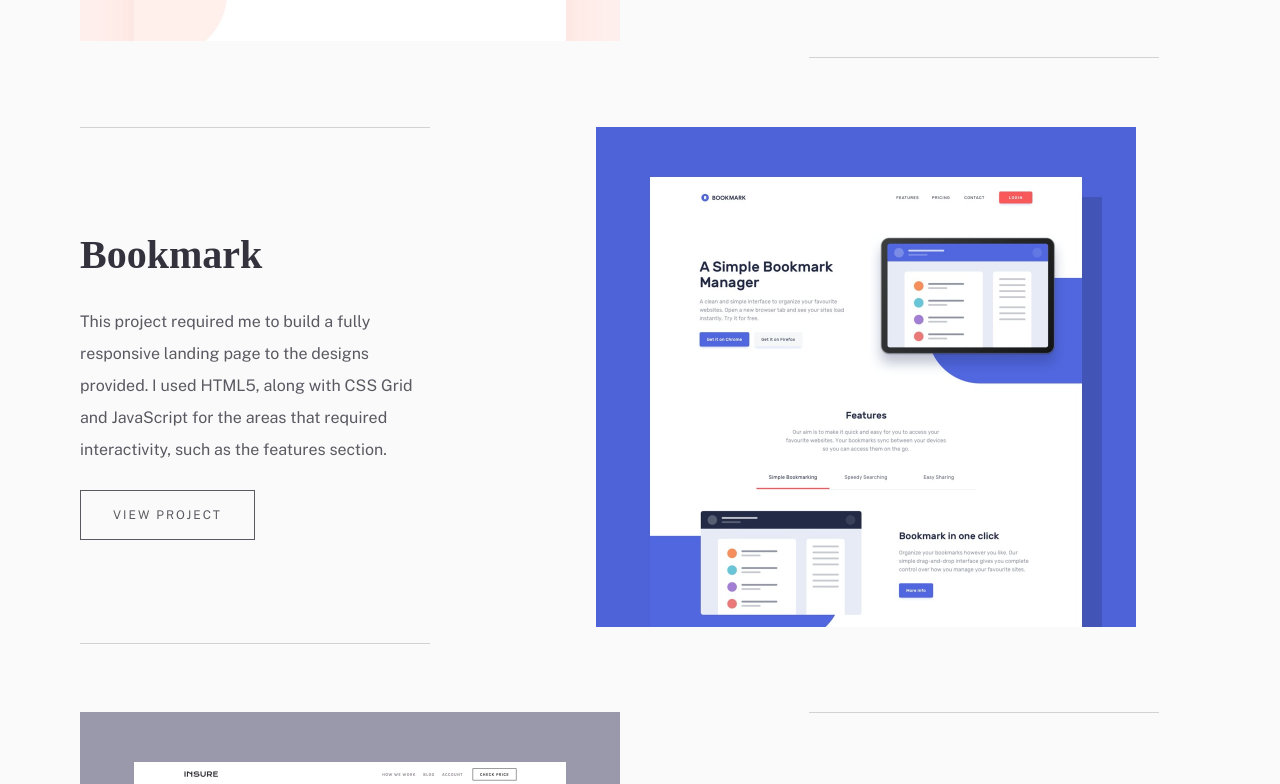
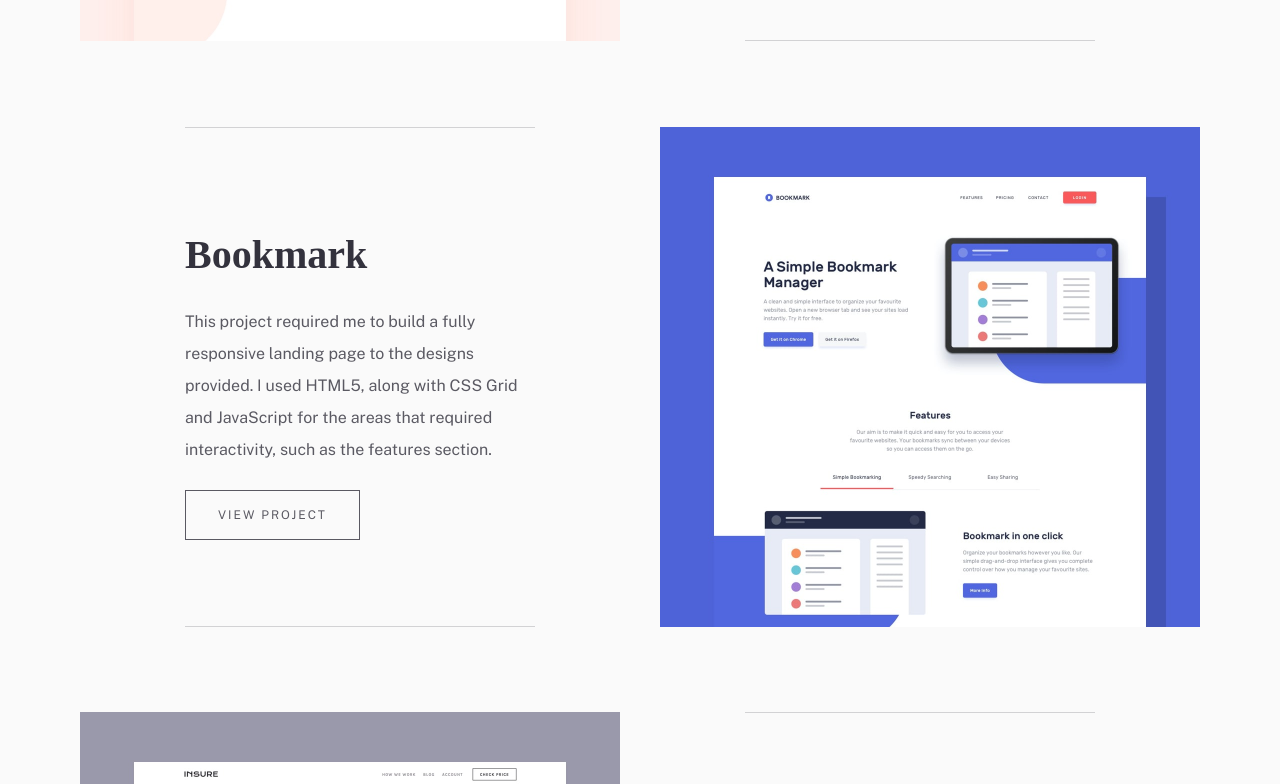
Before and after one commit to NicholasAnich/Simple-life-layout, a Next.js app: page /portfolio in a window 1280 px wide. Shown: the part 648-1432 px from the top of the page. Built offline with nearby package versions, Linux system fonts and the light colour scheme.

Commit message:
Projects now staggered properly
fixed issue where projects were not staggered properly when using grid

```diff
--- a/components/Designs.module.css
+++ b/components/Designs.module.css
@@ -63,6 +63,7 @@
 
     .body {
         max-width: 350px;
+        border-block: 1px solid rgb(51, 50, 61, 0.2);
     }
 
     .reversed > .imageContainer {
@@ -84,13 +85,17 @@
         margin-bottom: 0;
     }
 
+    .body::before,
+    .body::after {
+        height: 0;
+    }
+
     .imageContainer {
         align-self: center;
     }
 
     .images {
         min-width: 200px;
-        /* max-width: 354px;g */
     }
 }
 
@@ -98,9 +103,7 @@
     .container {
         margin-top: 40px;
         display: grid;
-        /* grid-template-columns: 540px 444px; */
-        /* grid-template-columns: 2fr 1fr; */
-        grid-template-columns: 54fr 35fr;
+        grid-template-columns: minmax(440px, 540px) minmax(250px, 350px);
         gap: 125px;
     }
 
@@ -121,15 +124,13 @@
     }
 
     .reversed {
-        /* grid-template-columns: 444px 540px; */
-        /* grid-template-columns: 1fr 2fr; */
-        grid-template-columns: 35fr 54fr;
+        grid-template-columns: minmax(250px, 350px) minmax(440px, 540px);
+        justify-content: end;
     }
 
     .summary {
         font-size: 16px;
         margin-top: 0;
-        /* line-height: 1.875; */
     }
 
     .title {
--- a/components/Footer.module.css
+++ b/components/Footer.module.css
@@ -103,9 +103,6 @@
 }
 
 @media (min-width: 1000px) {
-    .body {
-        /* padding: 0; */
-    }
 }
 
 @media (min-width: 1180px) {
--- a/styles/Projects.module.css
+++ b/styles/Projects.module.css
@@ -230,6 +230,10 @@
         border-top: none;
     }
 
+    .previewTitle {
+        margin-bottom: 28px;
+    }
+
     .previewImage,
     .previewImage2 {
         object-fit: initial;
```
